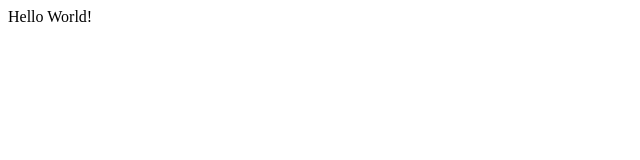
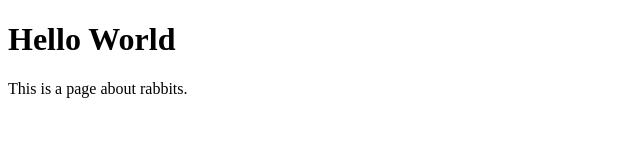
Before and after one commit to blyew/project0, a plain HTML site: page index.html in a window 1280 px wide. Shown: the whole page, without its empty margins (0-640 px from the left). Drawn offline with Linux system fonts and the light colour scheme.

Commit message:
Minor changes to home page.

```diff
--- a/index.html
+++ b/index.html
@@ -4,7 +4,8 @@
 	<title> My Website </title>
 </head>
 <body>
-	Hello World!
+	<h1> Hello World</h1>
+	<p>This is a page about rabbits.</p>
 </body>
 
 </html>
```
